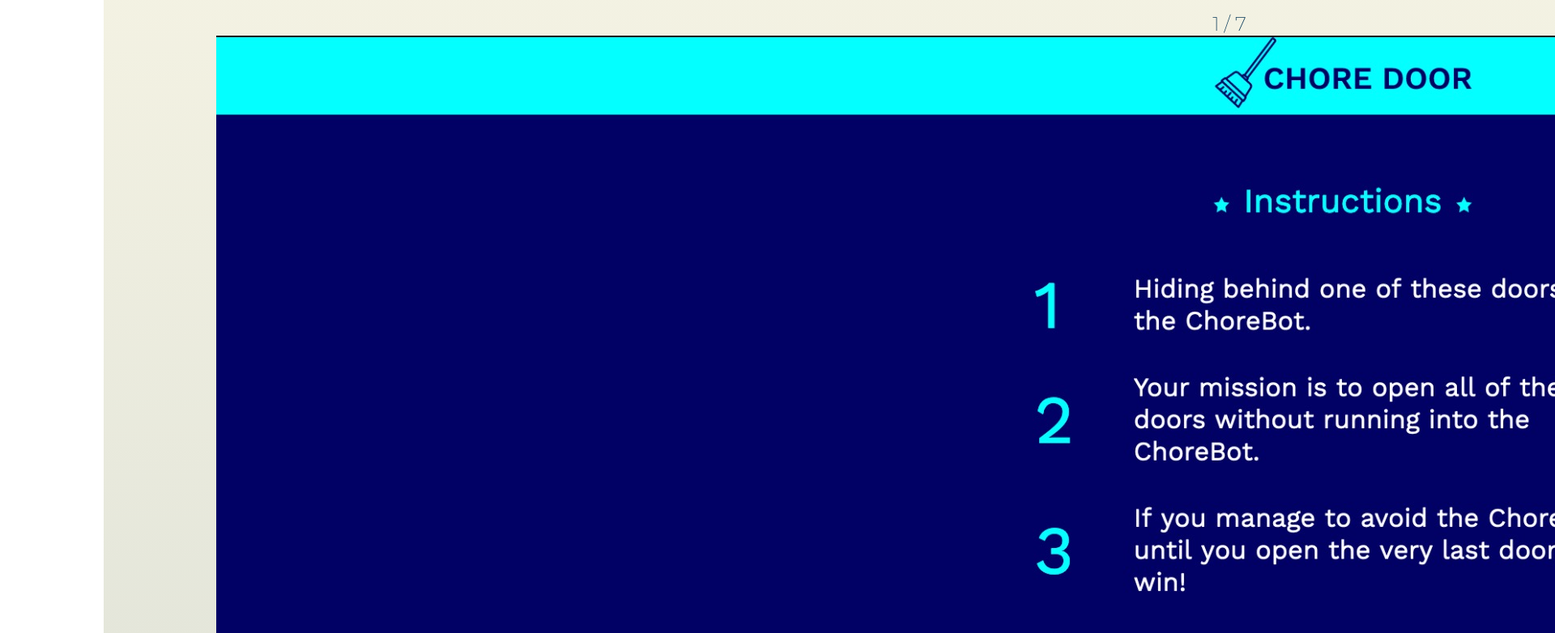
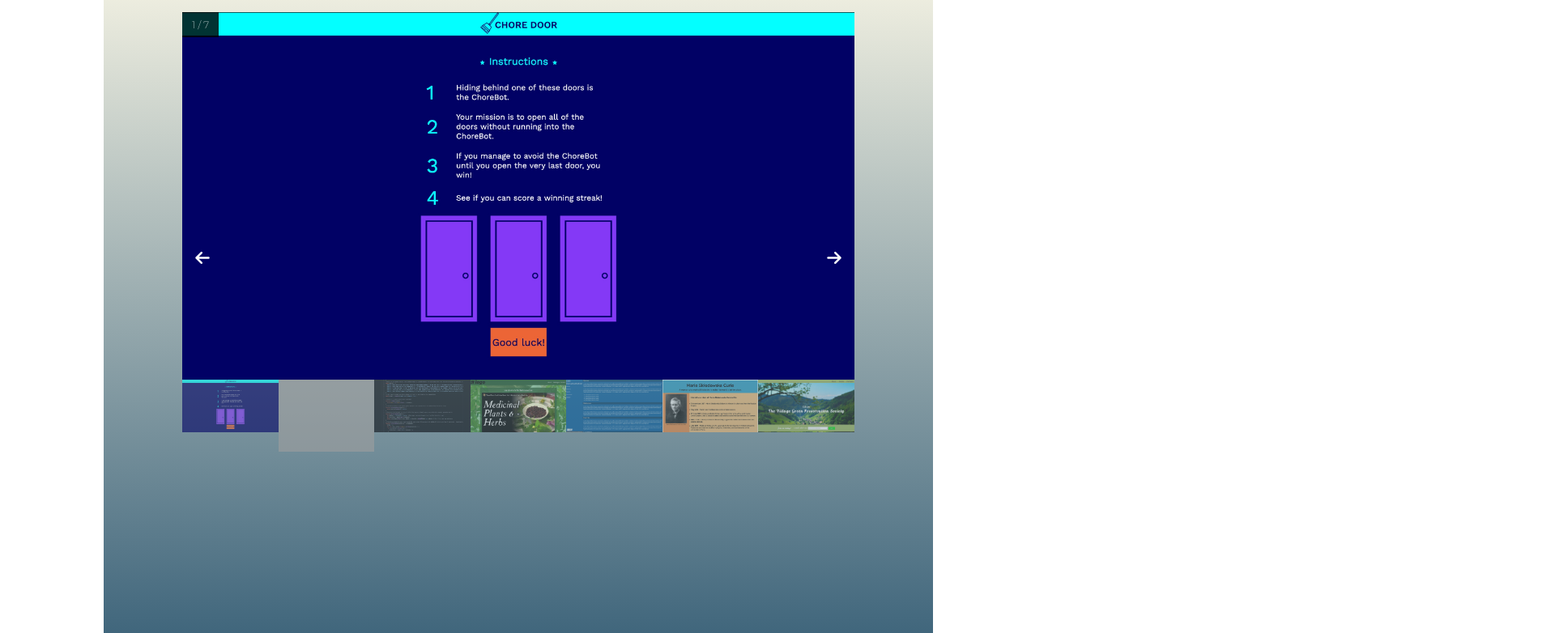
Before and after one commit to mghmay/mghmay.github.io, a plain HTML site: page index.html in a window 1280 px wide. Shown: the part 834-1616 px from the top of the page at 81% size, 1920 px wide, since content can reach past the window. Drawn offline with Linux system fonts and the light colour scheme; grey boxes are pictures that could not be loaded.

Commit message:
working js gallery

```diff
--- a/index.html
+++ b/index.html
@@ -4,11 +4,11 @@
     <title>MGHMay</title>
     <meta charset="utf-8">
     <meta name="viewport" content="width=device-width, initial-scale=1.0">
-    <link rel="stylesheet" href="https://use.fontawesome.com/releases/v5.15.0/css/all.css">
     <link rel="stylesheet" href="./resources/styles.css">
     <link rel="icon" type="image/x-icon"  href="./resources/images/favicon-16x16.png">
     <script src="https://kit.fontawesome.com/62bcea50ce.js" crossorigin="anonymous"></script>
     <script src="./resources/jquery-3.6.0.js"></script>
+    <script src="https://kit.fontawesome.com/8913c26b56.js" crossorigin="anonymous"></script>
 
   </head>
   <body>
@@ -34,12 +34,12 @@
       <main>
         <div class = "grid main-container">
           <section id = "projects" class = "dark-text">
-          <p>Here are some of my projects</p>
-          <!-- Container for the image gallery -->
+            <p>Here are some of my projects</p>
+            <!-- Container for the image gallery -->
             <div class = "gallery">
                 <!-- Full-width images with number text and overlay -->
               <div class = "slides">
-              <div class = "number-text">1 / 7</div>
+                <div class = "number-text">1 / 7</div>
                 <img src = "resources/images/JS-gallery-images/chore-bot.jpg">
                 <div class="overlay">
                   <a href="https://www.mghmay.co.uk/chore-bot" target="_blank">
@@ -64,7 +64,7 @@
                 <div class = "number-text">3 / 7</div>
                 <img src = "resources/images/JS-gallery-images/mixed-messages.jpg">
                 <div class="overlay">
-                  <a href="https://www.mghmay.co.uk/mixed-messages" target="_blank">
+                  <a href="https://github.com/mghmay/mixed-messages" target="_blank">
                     <div class="img-text">
                       A madlib generator using node.js
                     </div>
@@ -83,7 +83,7 @@
                 </div>
               </div>
               <div class = "slides">
-                <div class = "number-text">5 / 7></div>
+                <div class = "number-text">5 / 7</div>
                 <img src = "resources/images/JS-gallery-images/technical-page.jpg">
                 <div class="overlay">
                   <a href="https://www.mghmay.co.uk/technical-page" target="_blank">
@@ -105,7 +105,7 @@
                 </div>
               </div>
               <div class = "slides">
-              <div class = "number-text">7 / 7</div>
+                <div class = "number-text">7 / 7</div>
                 <img src = "resources/images/JS-gallery-images/village-green-preservation-society.jpg">
                 <div class="overlay">
                   <a href="https://www.mghmay.co.uk/village-green-preservation-society" target="_blank">
@@ -115,10 +115,38 @@
                   </a>
                 </div>
               </div>
+              <!-- Next and previous buttons -->
+              <a id = "prev" class = "cursor">
+                <i class="fa-solid fa-arrow-left"></i>
+              </a>
+              <a id = "next" class = "cursor">
+                <i class="fa-solid fa-arrow-right"></i>
+              </a>
+              <!-- Thumbnail images -->
+              <div class = "grid mini-img-container">
+                <div class = "mini-img">
+                  <img id = "chore-bot-mini" class = "demo cursor" src = "resources/images/JS-gallery-images/chore-bot.jpg" alt = "Javascript game icon">
+                </div>
+                <div class = "mini-img">
+                  <img id = "custom-milk-floats-mini" class = "demo cursor" src = "resources/images/JS-gallery-images/custom-milk-floats.jpg" alt = "Business site icon">
+                </div>
+                <div class = "mini-img">
+                  <img id = "mixed-messages-mini" class = "demo cursor" src = "resources/images/JS-gallery-images/mixed-messages.jpg" alt = "Node javascript icon">
+                </div>
+                <div class = "mini-img">
+                  <img id = "product-landing-page-mini" class = "demo cursor" src = "resources/images/JS-gallery-images/product-landing-page.jpg" alt = "Business landing page icon">
+                </div>
+                <div class = "mini-img">
+                  <img id = "techical-document-mini" class = "demo cursor" src = "resources/images/JS-gallery-images/technical-page.jpg" alt = "Technical page icon">
+                </div>
+                <div class = "mini-img">
+                  <img id = "tribute-page-mini" class = "demo cursor" src = "resources/images/JS-gallery-images/tribute-page.jpg" alt = "Tribute page icon">
+                </div>
+                <div class = "mini-img">
+                  <img id = "village-green-mini" class = "demo cursor" src = "resources/images/JS-gallery-images/village-green-preservation-society.jpg" alt = "Local community site">
+                </div>
+              </div>
             </div>
-            <!-- Next and previous buttons -->
-            <a id = "prev">&#10094;</a>
-            <a id = "next">&#10095;</a>
           </section>
           <section id = "about" class = "light-text dark-background">
             <p>Making dynamic, responsive webpages that work on all devices. Go ahead and try it by resizing this page...</p>
@@ -135,7 +163,7 @@
                 </li>
                 <li>
                   <a href = "mailto: mghmay@gmail.com" target = "_blank" >
-                    <i class="fa fab fa-at" alt = "Email me">
+                    <i class="fab fa-solid fa-at" alt = "Email me">
                     </i>
                   </a>
                 </li>
--- a/resources/script.js
+++ b/resources/script.js
@@ -23,24 +23,48 @@ let tributePageMini = document.getElementById("tribute-page-mini");
 let villageGreenMini = document.getElementById("village-green-mini");
 let prev = document.getElementById("prev");
 let next = document.getElementById("next");
+let slideIndex = 1;
 
-function plusSlides(slide) {
 
+function showSlides(n) {
+  let slides = document.getElementsByClassName("slides");
+  let minis = document.getElementsByClassName("demo");
+  if (n > slides.length) {
+    slideIndex = 1;
+  } if (n < 1 ) {
+    slideIndex = slides.length;
+  }
+  for (let i = 0; i < slides.length; i++) {
+    slides[i].style.display = "none";
+  }
+  for (let i = 0; i < minis.length; i++) {
+    minis[i].className = minis[i].className.replace("active", "");
+  }
+  slides[slideIndex-1].style.display = "block";
+  minis[slideIndex-1].className += "active";
 }
 
-function currentSlide(slide) {
+showSlides(slideIndex);
 
+function plusSlides(n) {
+  showSlides(slideIndex += n);
 }
 
-prev.onclick="plusSlides(-1)"
-next.onclick="plusSlides(1)"
-choreBotMini.onclick = "currentSlide(1)"
-customMilkFloatsMini.onclick = "currentSlide(2)"
-mixedMessagesMini.onclick = "currentSlide(3)"
-productLandingPageMini.onclick = "currentSlide(4)"
-techicalDocumentMini.onclick = "currentSlide(5)"
-tributePageMini.onclick = "currentSlide(6)"
-villageGreenMini.onclick = "currentSlide(7)"
+function currentSlide(n) {
+  showSlides(slideIndex = n);
+}
+
+
+
+prev.onclick = () => plusSlides(-1);
+next.onclick = () => plusSlides(1);
+choreBotMini.onclick = () => currentSlide(1);
+customMilkFloatsMini.onclick = () => currentSlide(2);
+mixedMessagesMini.onclick = () => currentSlide(3);
+productLandingPageMini.onclick = () => currentSlide(4);
+techicalDocumentMini.onclick = () => currentSlide(5);
+tributePageMini.onclick = () => currentSlide(6);
+villageGreenMini.onclick = () => currentSlide(7);
 
 // Add form controls depending on input
 
--- a/resources/styles.css
+++ b/resources/styles.css
@@ -86,6 +86,9 @@ footer {
 }
 
 /* universal classes */
+.cursor {
+  cursor: pointer;
+}
 
 .grid{
   display: grid;
@@ -216,26 +219,28 @@ h1 {
 	margin-bottom: 20px;
 }
 
-.row {
- 	display: flex;
- 	flex-wrap: wrap;
- 	padding: 0 10px;
-}
-.column {
- 	flex: 25%;
- 	max-width: 50%;
- 	padding: 0 10px;
+.gallery{
+  position: relative;
+  width: 90%;
+  height: auto;
+  margin: 0 auto;
+ }
+.gallery img{
+  vertical-align: middle;
+  width: 100%;
 }
 
-.column img{
-  margin-top: 16px;
-  width: 100%;
-  height: auto;
-  display: block;
+.slides {
+  display: none;
 }
 
-.img-container{
- position: relative;
+.number-text {
+  background-color: rgba(0, 0, 0, 0.8);
+  color: #f2f2f2;
+  font-size: 12px;
+  padding: 8px 12px;
+  position: absolute;
+  top: 0;
 }
 
 .overlay{
@@ -259,7 +264,7 @@ h1 {
  height: 100%;
 }
 
-.img-container:hover .overlay{
+.slides:hover .overlay{
  bottom: 0;
  height: 100%;
 }
@@ -274,6 +279,58 @@ h1 {
  -webkit-transform: translate(-50%, -50%);
  transform: translate(-50%, -50%);
  text-align: center;
+}
+
+#prev,
+#next {
+  display: block;
+  position: absolute;
+  top: 60%;
+  width: auto;
+  padding: 16px;
+  margin-top: -50px;
+  color: white;
+  font-weight: bold;
+  font-size: 20px;
+  border-radius: 0 3px 3px 0;
+  user-select: none;
+  -webkit-user-select: none;
+}
+
+#prev i,
+#next i {
+  position: relative;
+}
+
+#next {
+  right: 0;
+  border-radius: 3px 0 0 3px;
+}
+
+#prev:hover,
+#next:hover {
+  background-color: rgba(0, 0, 0, 0.8);
+}
+
+.mini-img img{
+  width: 100%;
+  height: auto;
+
+}
+.mini-img-container {
+  max-height: 150px;
+  grid-template-columns: repeat(7, 1fr);
+  grid-auto-columns: 1fr;
+
+}
+
+.demo {
+  opacity: 0.6;
+}
+
+.active,
+.demo:hover {
+  opacity: 1;
 }
 
 /* main > about */
```
